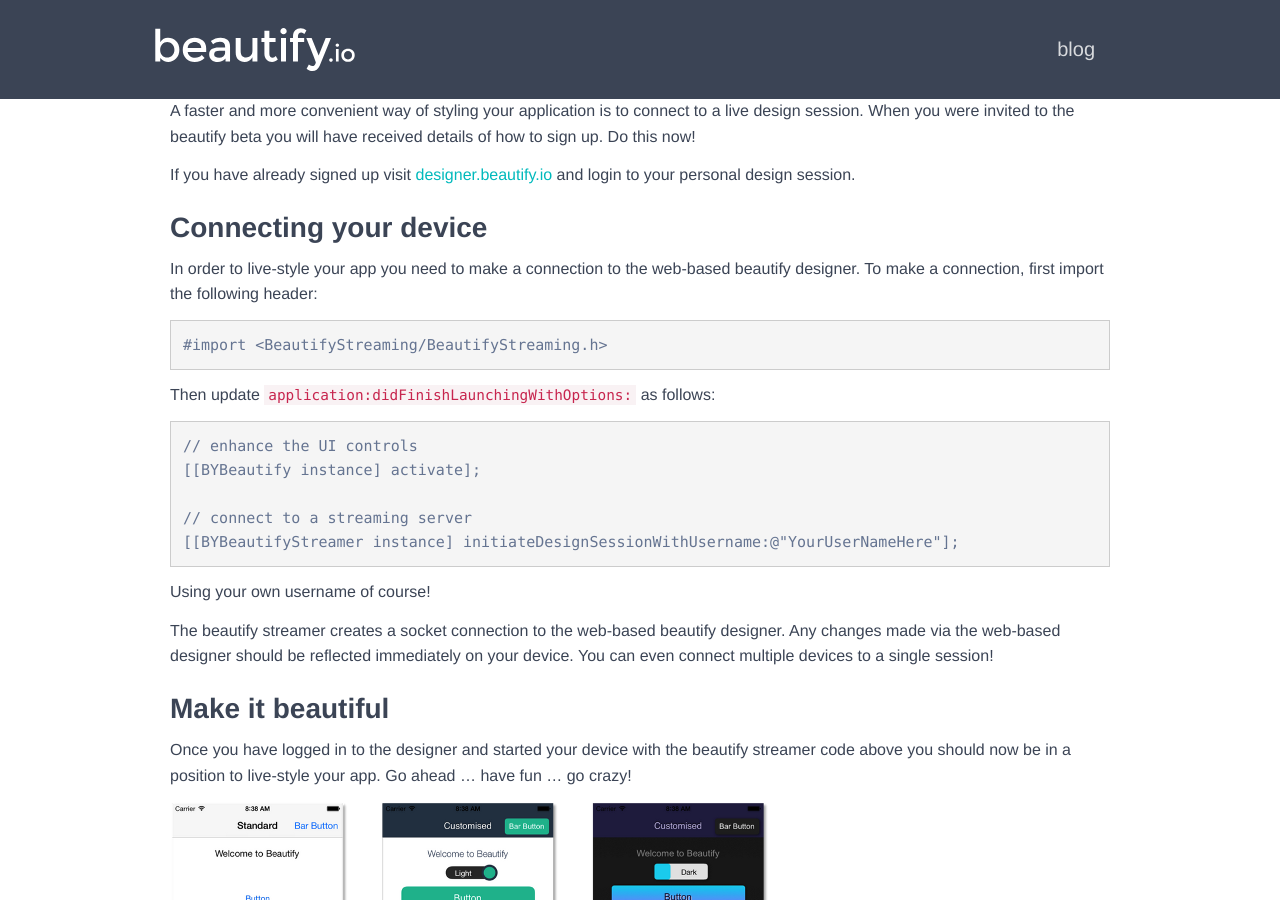
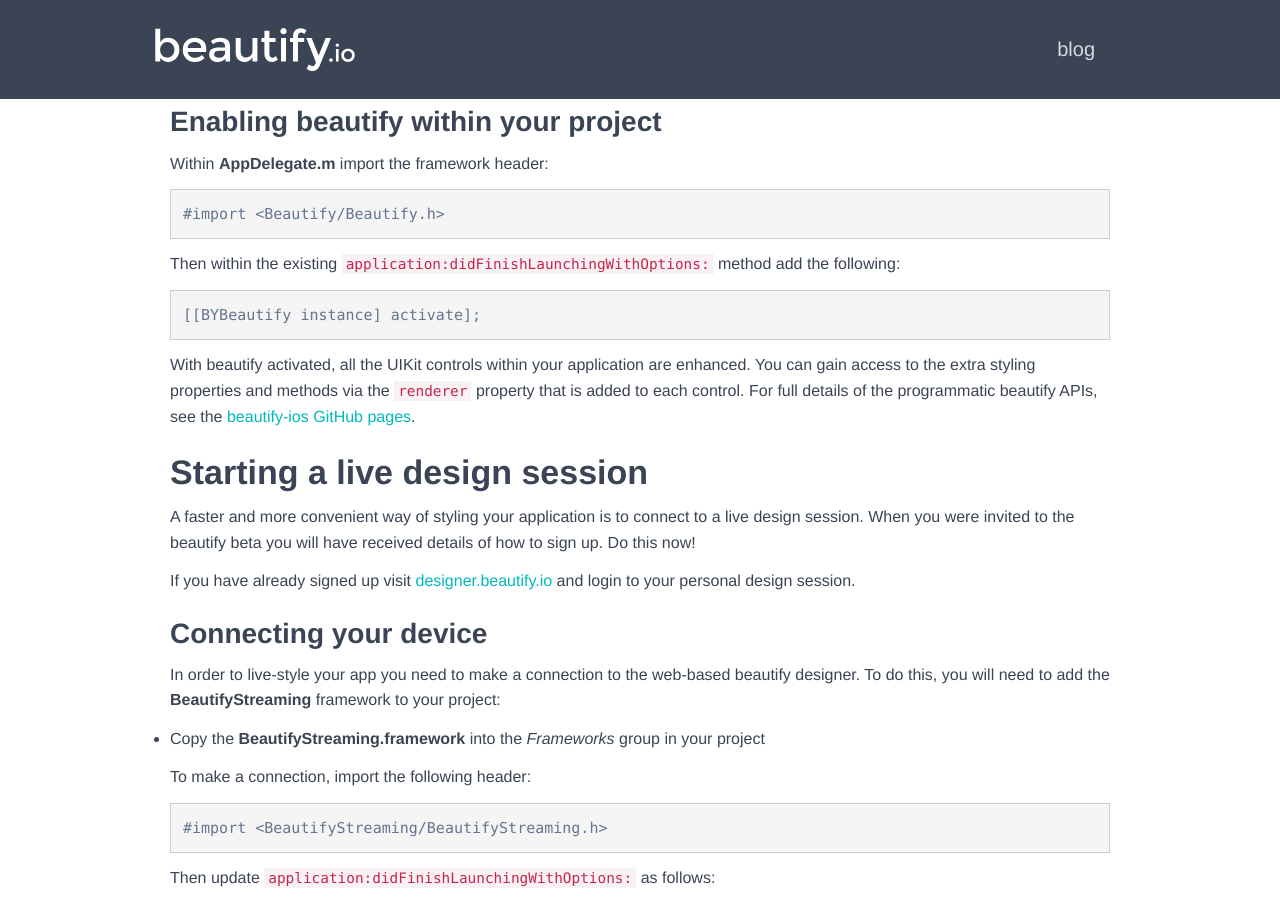
Before and after one commit to ChrisGrant/beautify-site, a Jekyll site: the page built from beta.md, in a window 1280 px wide and 900 px high, scrolled down 2204 px. Built offline with Jekyll 4.4.1, drawn with Linux system fonts in a browser that asks for light colours; Markdown is read by kramdown in place of the engine named in the settings; some of the changed text lies outside the part shown.

Commit message:
Added video to the beta page and other minor tweaks

```diff
--- a/beta.md
+++ b/beta.md
@@ -25,15 +25,17 @@
 
 The following is a brief description of the process before we get into the details.
 
-1. Download and add the **beautify-ios** and **beautify-ios-streaming** (plus dependencies) frameworks to your app. The **beautify-ios** framework will magically enhance the graphical capabilities of the existing UIKit controls, while the **beautify-ios-streaming** framework connects your app to the web-based designer.
+1. Download and add the **Beautify** and **BeautifyStreaming** (plus dependencies) frameworks to your app. The **Beautify** framework will magically enhance the graphical capabilities of the existing UIKit controls, while the **BeautifyStreaming** framework connects your app to the web-based designer.
 2. Add a couple of lines of code to your app to connect to the design server.
 3. Sign up to use the web-based designer, which is located at [designer.beautify.io](http://designer.beautify.io/), using the details that will have been sent to you via email.
 4. Get creative live-styling your app!
 5. When you are done, grab the design as a JSON file and include it in your app.
-6. For the release build, you just need the **beautify-ios** framework and your JSON file.
+6. For the release build, you just need the **Beautify** framework and your JSON file.
 7. Bask in the glory of your beautiful app and profit!
 
-That all sounds pretty simple doesn't it? If you need more detailed instructions read on ...
+That all sounds pretty simple doesn't it? If you need more detailed instructions read on, or alternatively watch the following introduction video:
+
+<iframe width="480" height="360" src="//www.youtube.com/embed/QqJLbsI23js" frameborder="0"> </iframe>
 
 ## Enabling beautify within your app
 
@@ -41,8 +43,8 @@
 
 The first step is to obtain a copy of the beautify iOS code. There are two separate frameworks that you need in order to run a live design sessions. These are:
 
-+ **beautify-ios** - this framework enhances the capabilities of the UIKit controls, adding shadows, gradients, borders and much more. It is open source and hosted on [GitHub](https://github.com/beautify/beautify-ios).
-+ **beautify-ios-streaming** - this framework connects your app to a live design session.
++ **Beautify** - this framework enhances the capabilities of the UIKit controls, adding shadows, gradients, borders and much more. It is open source and hosted on [GitHub](https://github.com/beautify/beautify-ios).
++ **BeautifyStreaming** - this framework connects your app to a live design session.
 
 Both frameworks are available to download below:
 
@@ -84,7 +86,11 @@
 
 ### Connecting your device
 
-In order to live-style your app you need to make a connection to the web-based beautify designer. To make a connection, first import the following header:
+In order to live-style your app you need to make a connection to the web-based beautify designer. To do this, you will need to add the **BeautifyStreaming** framework to your project:
+
+ + Copy the **BeautifyStreaming.framework** into the *Frameworks* group in your project
+
+To make a connection, import the following header:
 
     #import <BeautifyStreaming/BeautifyStreaming.h>
 
```
Also changed, not shown: other parts of beta.md (+1 -1 lines).
